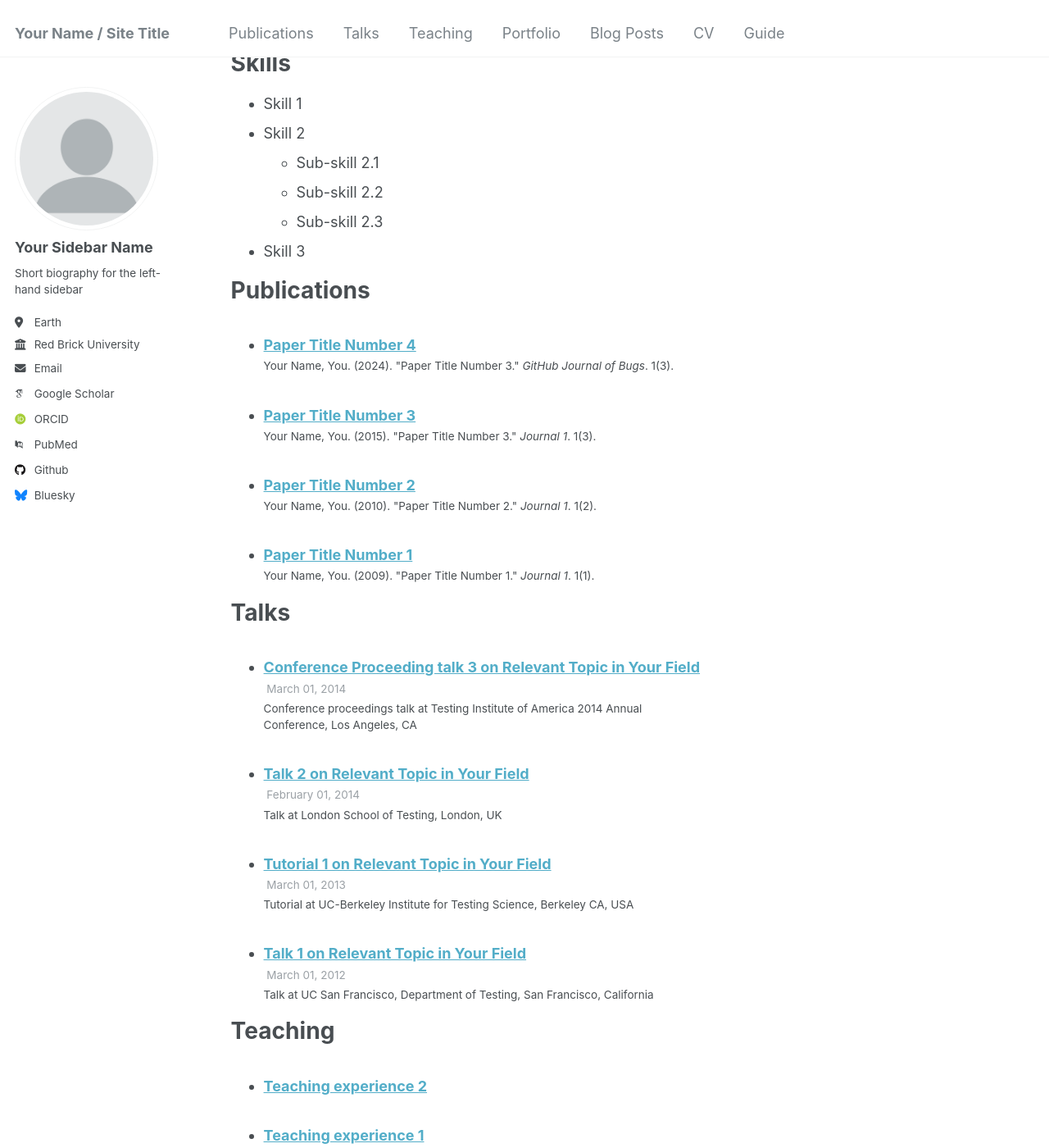
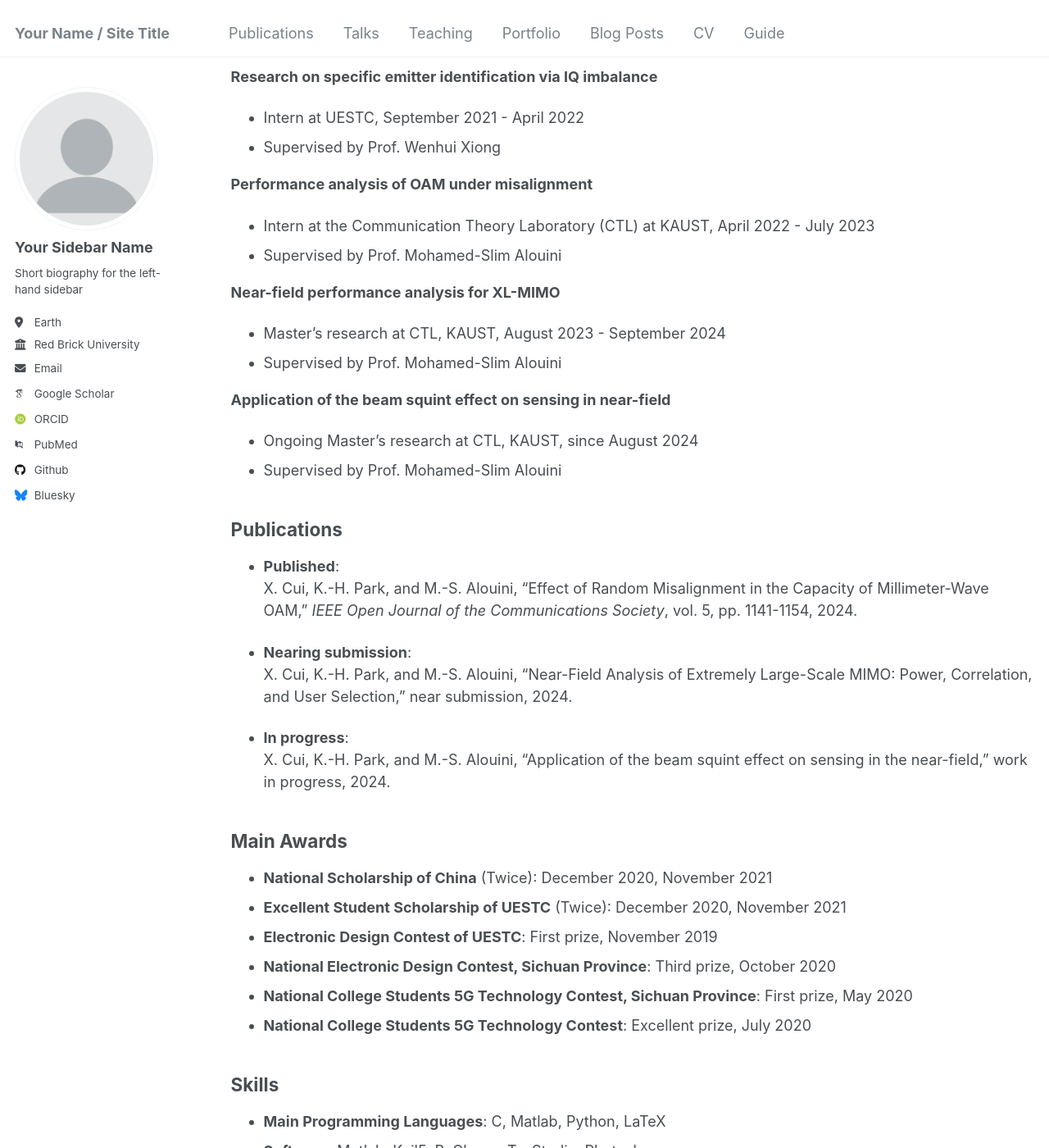
Before and after one commit to Xiangyu-cui/xiangyu-cui.github.io, a Jekyll site: the page built from _pages/cv.md, in a window 1280 px wide and 1400 px high, scrolled down 749 px. Shown: the whole window at 82% size. Built offline with Jekyll 4.4.1, drawn with Linux system fonts in a browser that asks for light colours; some web fonts are replaced; some of the changed text lies outside the part shown.

Commit message:
Update cv.md

```diff
--- a/_pages/cv.md
+++ b/_pages/cv.md
@@ -7,58 +7,63 @@ redirect_from:
   - /resume
 ---
 
-{% include base_path %}
+## Research Interests
+**Fields I have tried**:
+Wireless Communication (Near-Field Communication, XL-MIMO, OAM), Signal Processing (Digital phase-locked loop, Specific emitter identification)
 
-Education
-======
-* Ph.D in Version Control Theory, GitHub University, 2018 (expected)
-* M.S. in Jekyll, GitHub University, 2014
-* B.S. in GitHub, GitHub University, 2012
+**Fields I hope to explore in the future**:
+Radio Astronomy, Robotics, Bioelectronics, Medical Computer Vision, Machine Learning, Information Theory, Physics, and any other intriguing fields.
 
-Work experience
-======
-* Spring 2024: Academic Pages Collaborator
-  * Github University
-  * Duties includes: Updates and improvements to template
-  * Supervisor: The Users
+## Education
+**University of Electronic Science and Technology of China (UESTC)**
+*Bachelor of Engineering*, Communication Engineering
+September 2019 - July 2023, Chengdu, China
+**GPA**: 3.95
 
-* Fall 2015: Research Assistant
-  * Github University
-  * Duties included: Merging pull requests
-  * Supervisor: Professor Hub
+**King Abdullah University of Science and Technology (KAUST)**
+*Master of Science with Thesis*, Electrical and Computer Engineering
+August 2023 - Present, Thuwal, Saudi Arabia
+**GPA**: 4.00
 
-* Summer 2015: Research Assistant
-  * Github University
-  * Duties included: Tagging issues
-  * Supervisor: Professor Git
+## Academic Experience
+**Research on specific emitter identification via IQ imbalance**
+- Intern at UESTC, September 2021 - April 2022
+- Supervised by Prof. Wenhui Xiong
 
-Skills
-======
-* Skill 1
-* Skill 2
-  * Sub-skill 2.1
-  * Sub-skill 2.2
-  * Sub-skill 2.3
-* Skill 3
+**Performance analysis of OAM under misalignment**
+- Intern at the Communication Theory Laboratory (CTL) at KAUST, April 2022 - July 2023
+- Supervised by Prof. Mohamed-Slim Alouini
 
-Publications
-======
-  <ul>{% for post in site.publications reversed %}
-    {% include archive-single-cv.html %}
-  {% endfor %}</ul>
+**Near-field performance analysis for XL-MIMO**
+- Master’s research at CTL, KAUST, August 2023 - September 2024
+- Supervised by Prof. Mohamed-Slim Alouini
 
-Talks
-======
-  <ul>{% for post in site.talks reversed %}
-    {% include archive-single-talk-cv.html  %}
-  {% endfor %}</ul>
+**Application of the beam squint effect on sensing in near-field**
+- Ongoing Master’s research at CTL, KAUST, since August 2024
+- Supervised by Prof. Mohamed-Slim Alouini
 
-Teaching
-======
-  <ul>{% for post in site.teaching reversed %}
-    {% include archive-single-cv.html %}
-  {% endfor %}</ul>
+## Publications
+- **Published**:
+X. Cui, K.-H. Park, and M.-S. Alouini, "Effect of Random Misalignment in the Capacity of Millimeter-Wave OAM," *IEEE Open Journal of the Communications Society*, vol. 5, pp. 1141-1154, 2024.
 
-Service and leadership
-======
-* Currently signed in to 43 different slack teams
+- **Nearing submission**:
+X. Cui, K.-H. Park, and M.-S. Alouini, "Near-Field Analysis of Extremely Large-Scale MIMO: Power, Correlation, and User Selection," near submission, 2024.
+
+- **In progress**:
+X. Cui, K.-H. Park, and M.-S. Alouini, "Application of the beam squint effect on sensing in the near-field," work in progress, 2024.
+
+## Main Awards
+- **National Scholarship of China** (Twice): December 2020, November 2021
+- **Excellent Student Scholarship of UESTC** (Twice): December 2020, November 2021
+- **Electronic Design Contest of UESTC**: First prize, November 2019
+- **National Electronic Design Contest, Sichuan Province**: Third prize, October 2020
+- **National College Students 5G Technology Contest, Sichuan Province**: First prize, May 2020
+- **National College Students 5G Technology Contest**: Excellent prize, July 2020
+
+## Skills
+- **Main Programming Languages**: C, Matlab, Python, LaTeX
+- **Software**: Matlab, Keil5, PyCharm, TexStudio, Photoshop
+- **Languages**: Mandarin and English (currently learning French)
+
+## Interests
+Photography, Singing, Reading, Cooking, Traveling
```
